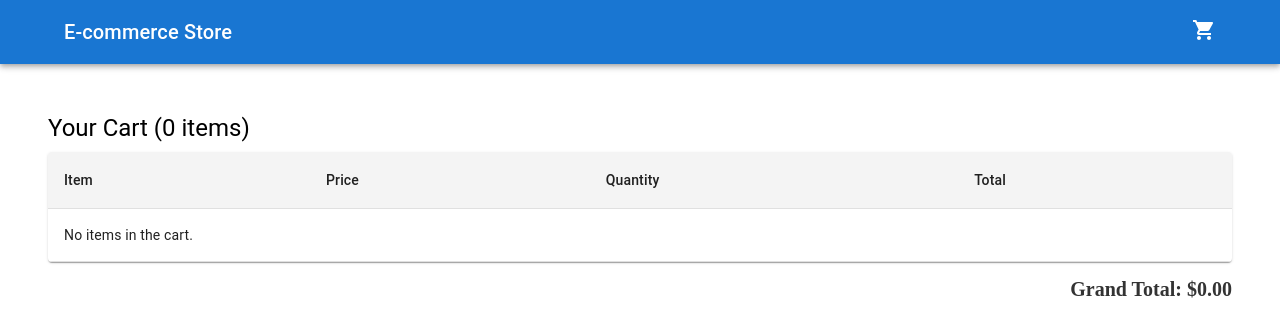
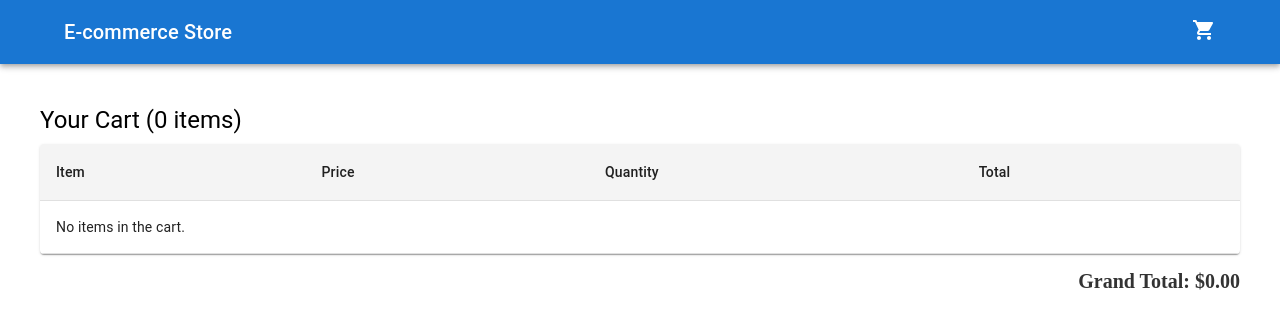
Before and after one commit to Hafsa-creator/redux-toolkit, a React (Vite) app: page /cart-items in a window 1280 px wide. Shown: the top 336 px of the page. Built offline with nearby package versions, Linux system fonts and the light colour scheme.

Commit message:
style component

```diff
--- a/src/components/CartContainer.jsx
+++ b/src/components/CartContainer.jsx
@@ -39,7 +39,7 @@ const CartPage = () => {
 
 
     return (
-        <Box sx={{ p: 2, m: 4 }}>
+        <Box sx={{ p: 2, m: 3 }}>
 
             {/* Cart Header */}
             <Typography variant="h5" gutterBottom>
```
